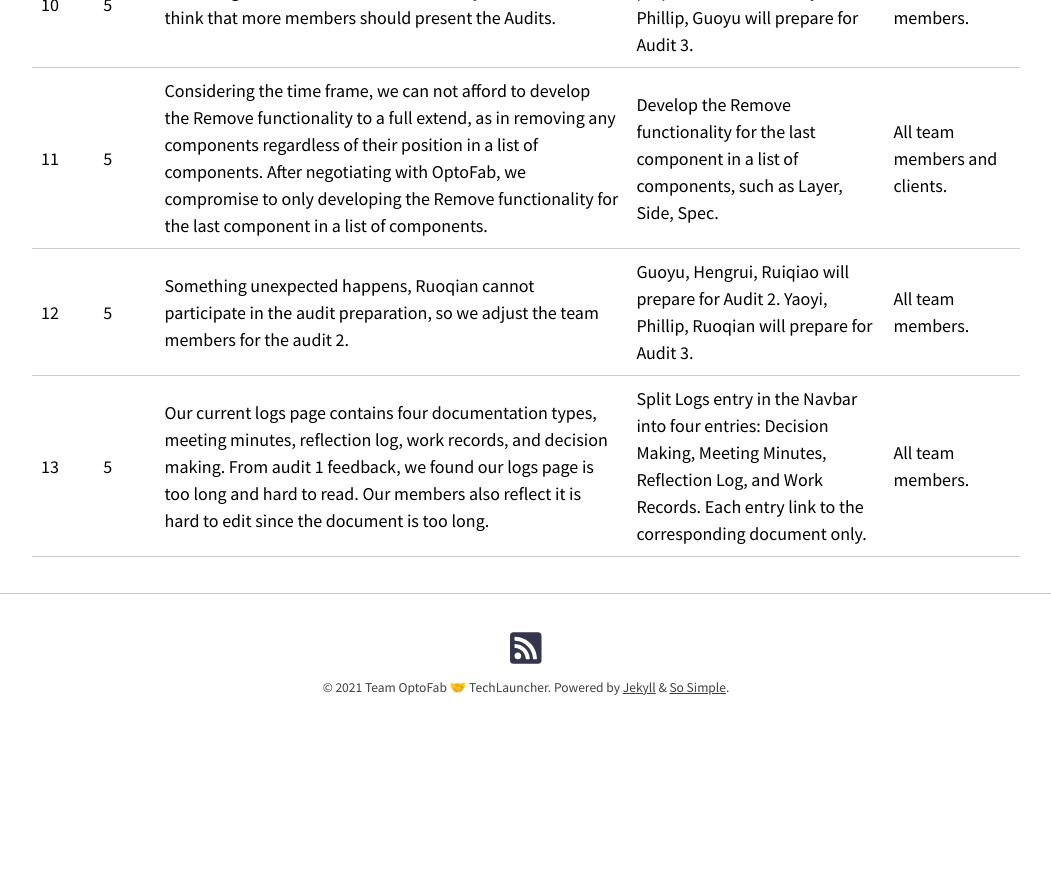
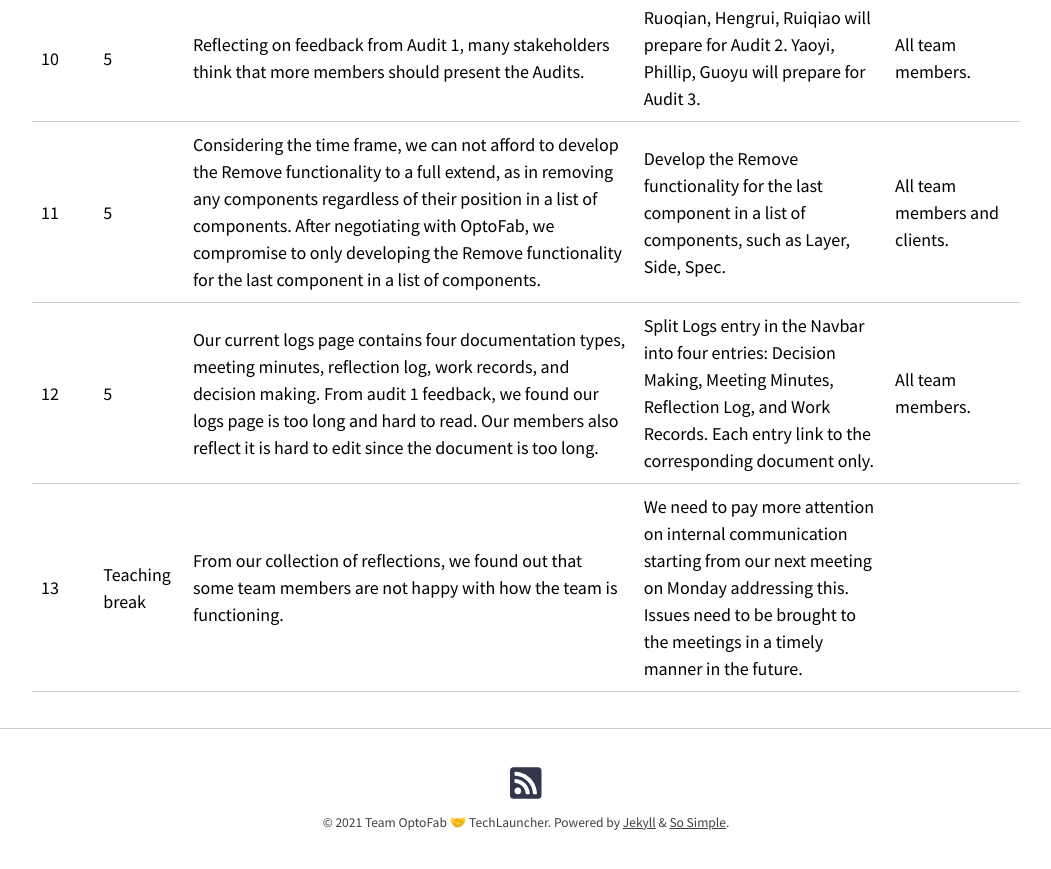
Before and after one commit to optofab/optofab.github.io, a Jekyll site: the page built from decision_making.md, in a window 1280 px wide and 900 px high, scrolled down 2100 px. Shown: the top 869 px of the window, without its empty margins (114-1165 px from the left). Built offline with Jekyll 4.4.1, drawn with Linux system fonts in a browser that asks for light colours; nearby versions of some CDN libraries; emoji names are drawn with the system emoji font; before the commit the page ends 2870 px from its top, so only the background shows below that.

Commit message:
Update decision_making.md

```diff
--- a/decision_making.md
+++ b/decision_making.md
@@ -18,5 +18,5 @@
 | 9         | 4        | Reflecting on feedback from Audit 1, The course convenor, our tutor, and our shadow team all think that we should create a reflection log in Audit 1.                                                                                                                                                                                                                                                                                                                                                                           | We will actively listen to other people's advice and improve our documentation by adding a reflection log.                                                                                                                                                                                                                                                                                                                          | All team members.                                   |
 | 10         | 5        | Reflecting on feedback from Audit 1, many stakeholders think that more members should present the Audits.                                                                                                                                                                                                                                                                                                                                                                          | Ruoqian, Hengrui, Ruiqiao will prepare for Audit 2. Yaoyi, Phillip, Guoyu will prepare for Audit 3.                                                                                                                                                                                                                                                                                                                          | All team members.                                   |
 | 11         | 5        | Considering the time frame, we can not afford to develop the Remove functionality to a full extend, as in removing any components regardless of their position in a list of components. After negotiating with OptoFab, we compromise to only developing the Remove functionality for the last component in a list of components.                                                                                                                                                                                                                                                                                                                                                                        | Develop the Remove functionality for the last component in a list of components, such as Layer, Side, Spec.                                                                                                                                                                                                                                                                                                                          | All team members and clients.                                   |
-| 12         | 5        | Something unexpected happens, Ruoqian cannot participate in the audit preparation, so we adjust the team members for the audit 2.                                                                                                                                                                                                                                                                                                                                                                         | Guoyu, Hengrui, Ruiqiao will prepare for Audit 2. Yaoyi, Phillip, Ruoqian will prepare for Audit 3.                                                                                                                                                                                                                                                                                                                          | All team members.                                   |
-| 13        | 5        |  Our current logs page contains four documentation types, meeting minutes, reflection log, work records, and decision making. From audit 1 feedback, we found our logs page is too long and hard to read. Our members also reflect it is hard to edit since the document is too long.                                                                                                                                                                                                                                                                                                                                                                          | Split Logs entry in the Navbar into four entries: Decision Making, Meeting Minutes, Reflection Log, and Work Records. Each entry link to the corresponding document only.                                                                                                                             | All team members.
+| 12        | 5        |  Our current logs page contains four documentation types, meeting minutes, reflection log, work records, and decision making. From audit 1 feedback, we found our logs page is too long and hard to read. Our members also reflect it is hard to edit since the document is too long.                                                                                                                                                                                                                                                                                                                                                                          | Split Logs entry in the Navbar into four entries: Decision Making, Meeting Minutes, Reflection Log, and Work Records. Each entry link to the corresponding document only.                                                                                                                             | All team members. |
+| 13        | Teaching break        |  From our collection of reflections, we found out that some team members are not happy with how the team is functioning.                                                                                                                                                                                                                                                                                                                                                                         |  We need to pay more attention on internal communication starting from our next meeting on Monday addressing this. <br/> Issues need to be brought to the meetings in a timely manner in the future.                                                                                                                       |  |
```
